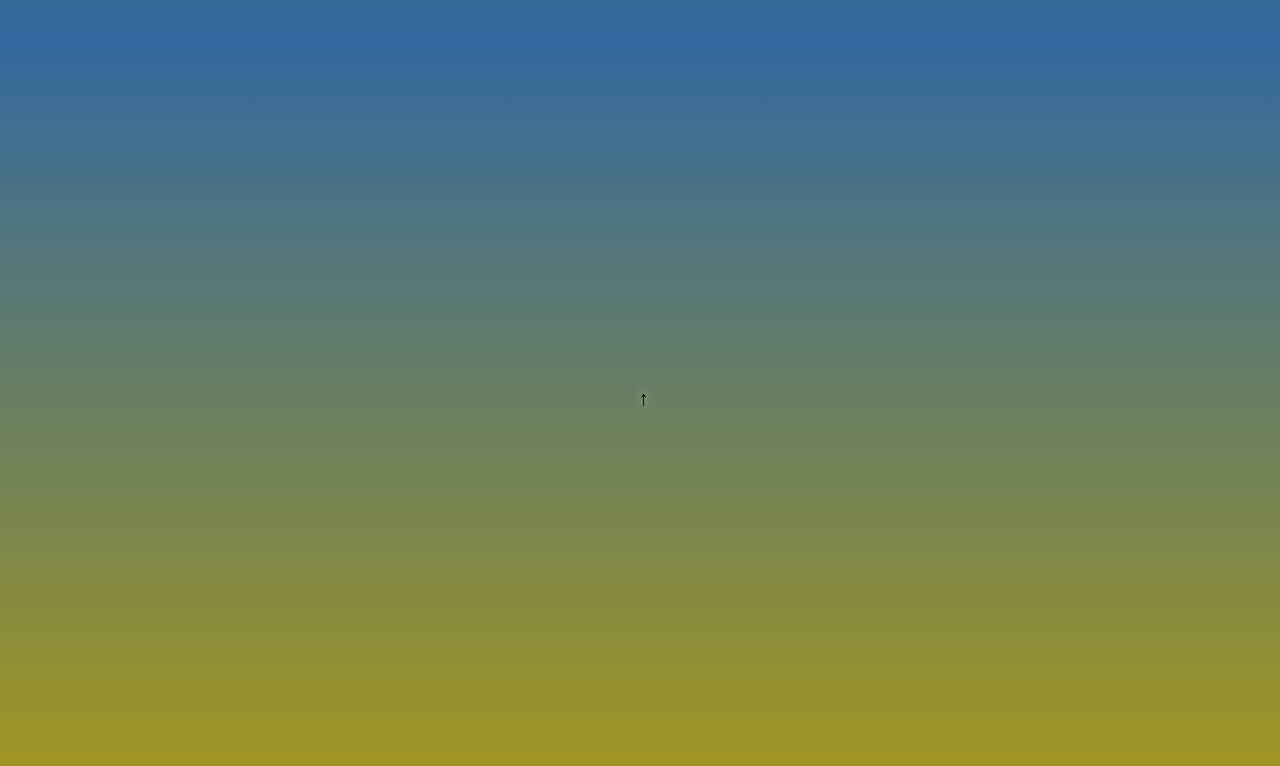
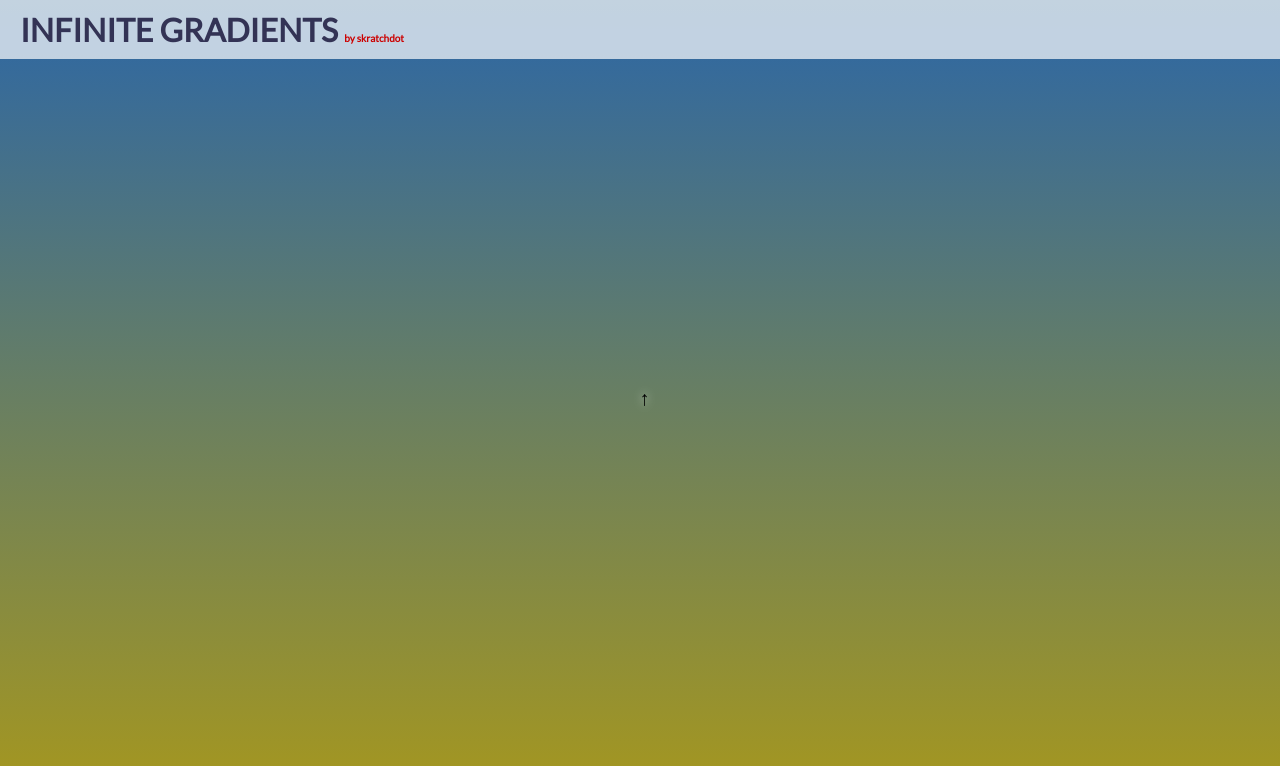
Before and after one commit to skratchdot/infinite-gradients, a plain HTML site: page index.html in a window 1280 px wide. Drawn offline with Linux system fonts and the light colour scheme.

Commit message:
adding a header and radial mode

```diff
--- a/index.html
+++ b/index.html
@@ -3,6 +3,7 @@
 <head>
   <meta charset="utf-8" />
   <title>Infinite Gradients</title>
+  <link href="http://fonts.googleapis.com/css?family=Lato" rel="stylesheet" type="text/css" />
   <style type="text/css">
     html, body {
       width: 100%;
@@ -10,27 +11,58 @@
       border: 0;
       margin: 0;
       padding: 0;
+      font-family: 'Lato', sans-serif;
+    }
+    header {
+      background: rgba(255, 255, 255, 0.7);
+      padding: 10px 20px;
+    }
+    header a {
+      text-decoration: none;
+      color: #335;
+    }
+    header a:hover {
+      text-decoration: underline;
+    }
+    header small a {
+      color: #c00;
+      text-transform: none;
+      font-size: x-small;
+    }
+    header h1 {
+      margin: 0;
+      text-transform: uppercase;
     }
     #arrow {
+      cursor: default;
       position: absolute;
       top: 50%;
       left: 50%;
-        cursor: default;
       transform: translateX(-50%) translateY(-50%) rotate(0deg);
       text-shadow: 0px 0px 10px whitesmoke;
       font-size: 20px;
+      user-select: none;
     }
   </style>
 </head>
 <body>
+  <header>
+    <h1>
+      <a href="/">Infinite Gradients</a>
+      <small><a href="http://skratchdot.com/">by skratchdot</a></small>
+    </h1>
+  </header>
   <div id="arrow">&rarr;</div>
   <script type="text/javascript">
     var colors = [];
     var intervalTime = 20;
+    var radialMode = false;
     var speed = .5;
     var speedCoefficient = 10;
     var offset = 0;
     var angle = 270;
+    var posX = 0.5;
+    var posY = 0.5;
     var stopped = false;
     var getAngle = function (x1, y1, x2, y2) {
       var angle = toDegrees(Math.atan2(y2 - y1, x2 - x1));
@@ -50,11 +82,18 @@
     var randomBetween = function(min, max) {
       return Math.floor(Math.random() * (max - min + 1)) + min;
     };
+    var toHex = function (num) {
+    	var hex = num.toString(16);
+    	if (hex.length === 1) {
+    		hex = '0' + hex;
+    	}
+    	return hex;
+    }
     var randomColor = function () {
-      return 'rgb(' +
-        randomBetween(0, 255) + ', ' +
-        randomBetween(0, 255) + ', ' +
-        randomBetween(0, 255) + ')';
+      return '#' +
+      	toHex(randomBetween(0, 255)) +
+      	toHex(randomBetween(0, 255)) +
+      	toHex(randomBetween(0, 255));
     };
     // initialize colors
     for (var i = 0; i < 4; i++) {
@@ -73,6 +112,8 @@
         distanceNormalized = distance / (Math.sqrt((originY*originY) + (originX*originX)));
         speed = distanceNormalized;
         angle = getAngle(originX, originY, e.clientX, e.clientY);
+        posX = e.clientX / width;
+        posY = e.clientY / height;
     });
     window.addEventListener('click', function (e) {
       stopped = !stopped;
@@ -89,8 +130,12 @@
           colors.unshift(randomColor());
           offset = 0;
         }
-        document.body.style.background = 'linear-gradient(' +
-          ((angle + 90) % 360) + 'deg, ' +
+        document.body.style.background = '' +
+          (
+            radialMode
+            ? 'radial-gradient(circle at ' + (posX * 100) + '% ' + (posY * 100) + '%,'
+            : 'linear-gradient(' + ((angle + 90) % 360) + 'deg, '
+          ) +
           colors[0] + ' ' + (-100 + offset) + '%' +
           ', ' +
           colors[1] + ' ' + (0 + offset) + '%' +
```
Lines whose indentation alone changed are shown as unchanged.
